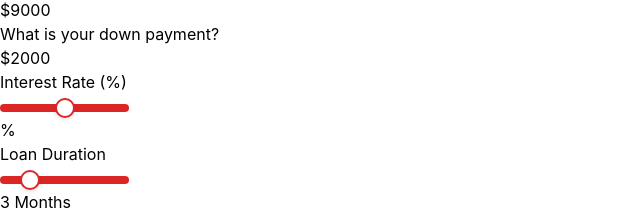
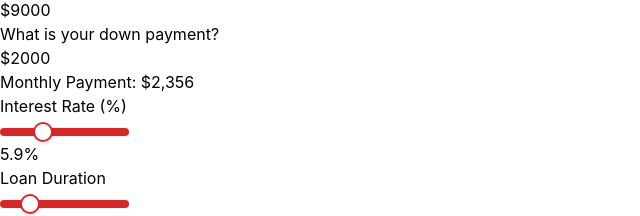
Before and after one commit to bittricky/auto-loan-calculator, a Vue app: page / in a window 1280 px wide. Shown: the part 194-410 px from the top of the page, without its empty margins (0-640 px from the left). Built offline with nearby package versions, Linux system fonts and the light colour scheme; no server answers.

Commit message:
feat(component): added chart.js and updated functions for loan calculations

```diff
--- a/src/components/Calculator.vue
+++ b/src/components/Calculator.vue
@@ -2,6 +2,9 @@
 
 import { ref, computed, onMounted, watch } from 'vue'
 import { Switch } from '@headlessui/vue'
+import { Chart, registerables } from 'chart.js';
+
+Chart.register(...registerables);
 
 interface CarMake {
   MakeId: number
@@ -30,8 +33,14 @@ const selectedYear = ref(new Date().getFullYear())
 const vehiclePrice = ref(7000)
 const sellingPrice = ref(9000)
 const downPayment = ref(2000)
+const interestRate = ref(5.9)
 const loanTerm = ref(3)
 const isAutoFinance = ref(true)
+const monthlyPayment = computed(() => calculateMonthlyPayment(
+    sellingPrice.value - downPayment.value,
+    interestRate.value,
+    loanTerm.value
+))
 
 onMounted(async () => {
   try {
@@ -178,6 +187,19 @@ const generateAmortizationSchedule = (principle: number, interestRate: number, l
     return schedule
 }
 
+const createPaymentChart = () => {
+    const ctx = document.getElementById('paymentChart').getContext('2d')
+
+    new Chart(ctx, {
+        type: 'pie',
+        data: {
+            labels: ['Principal', 'Interest', 'Fees'],
+            datasets: [principal, totalInterest, fees],
+            backgroundColor: ['#dc2626', '#f59e0b', '#9ca3af']
+        }
+    })
+}
+
 const profitMargin = computed(() => {
   const profit = sellingPrice.value - vehiclePrice.value
   return Math.round((profit / vehiclePrice.value) * 100)
@@ -286,6 +308,10 @@ const formatCurrency = (value: number) => {
             </div>
           </div>
 
+          <div class="text-lg font-semibold">
+  Monthly Payment: {{ formatCurrency(monthlyPayment) }}
+</div>
+
           <div>
             <label class="block text-sm text-gray-600 mb-2">Interest Rate (%)</label>
             <div class="relative">
```
Also changed, not shown: package.json (+4 -3 lines), 1 other file (tests, documents, lock files or other folders).
